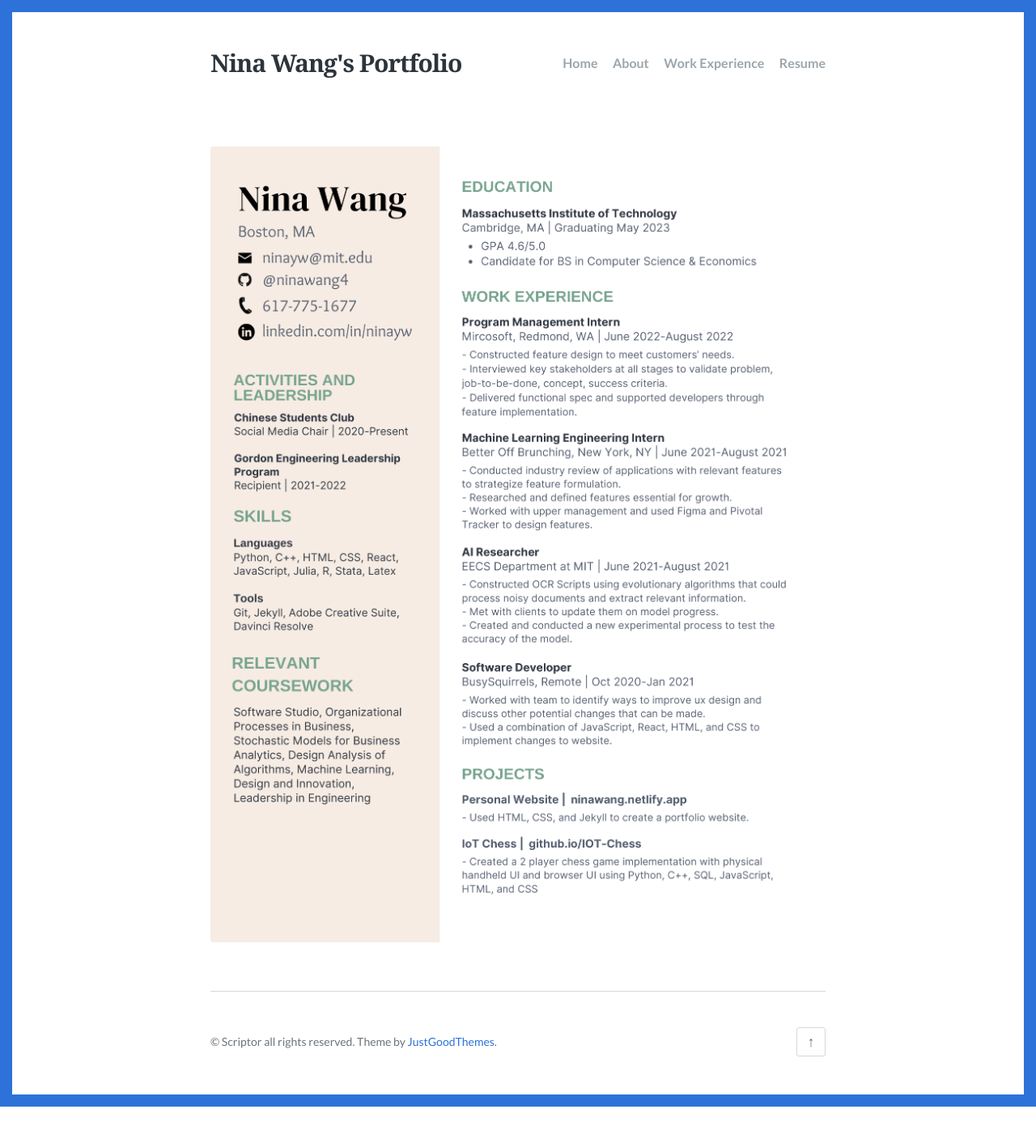
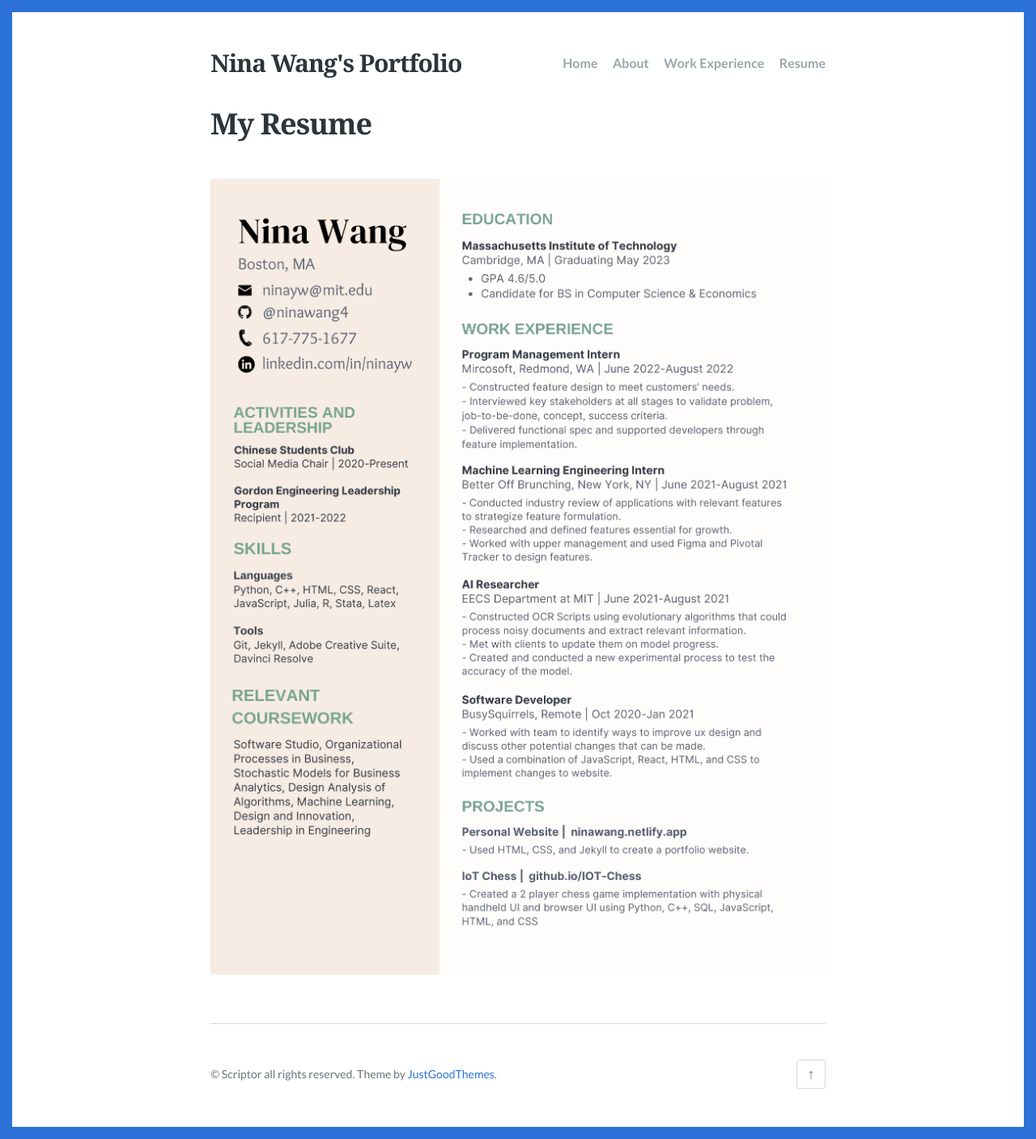
Before and after one commit to ninawang4/ninawang4.github.io, a Jekyll site: the page built from _pages/resume.md, in a window 1280 px wide. Shown: the whole page at 81% size. Built offline with Jekyll 4.4.1, drawn with Linux system fonts in a browser that asks for light colours; before the commit the page ends 1367 px from its top, so only the background shows below that.

Commit message:
fix image

```diff
--- a/_pages/resume.md
+++ b/_pages/resume.md
@@ -1,7 +1,7 @@
 ---
 layout: page
-title:
+title: My Resume
 permalink: "/resume/"
 ---
 
-![My resume](../NINA-WANG-resume.png)
+![My resume](../nina-wang-resume.png)
```
Also changed, not shown: NINA-WANG-resume.png, 2 other files.
